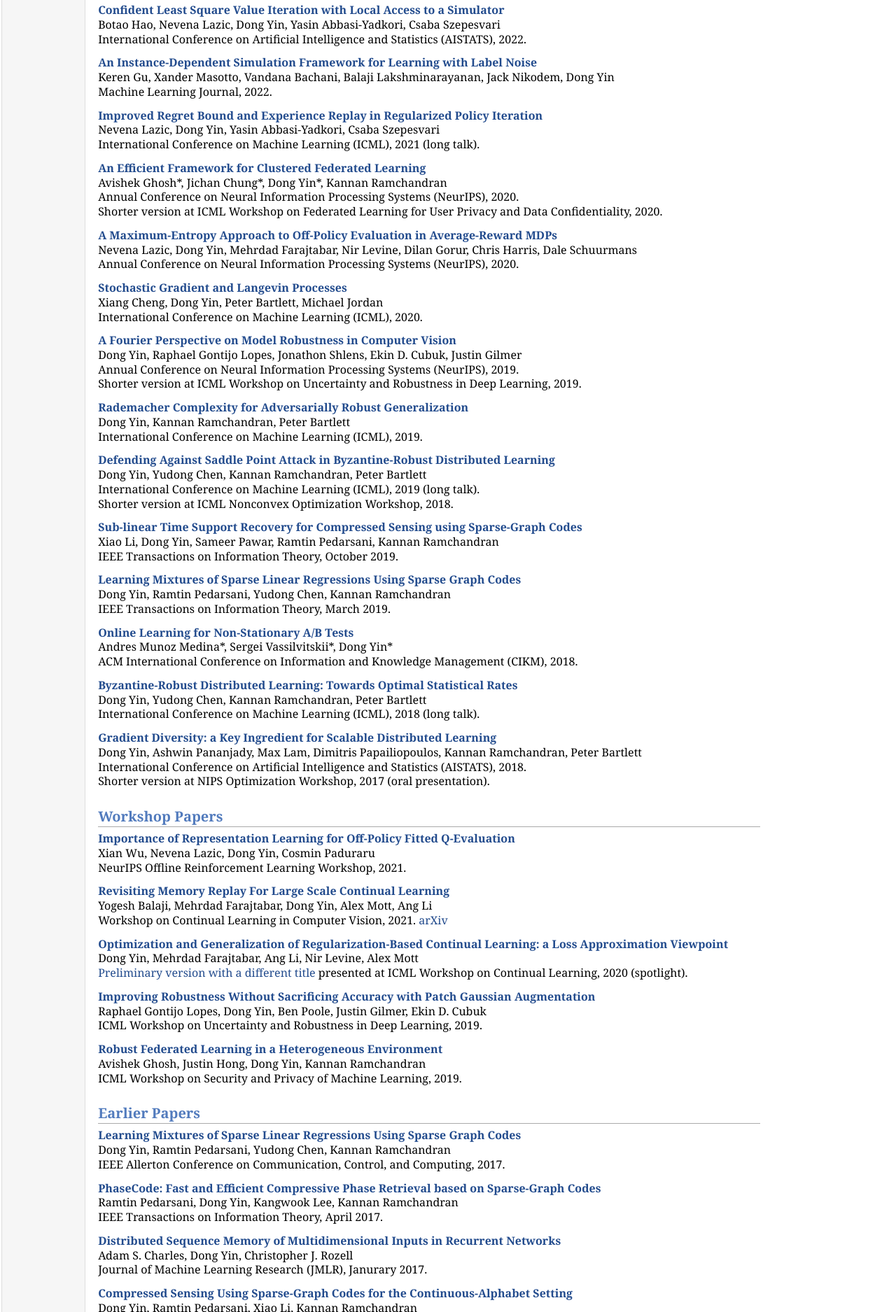
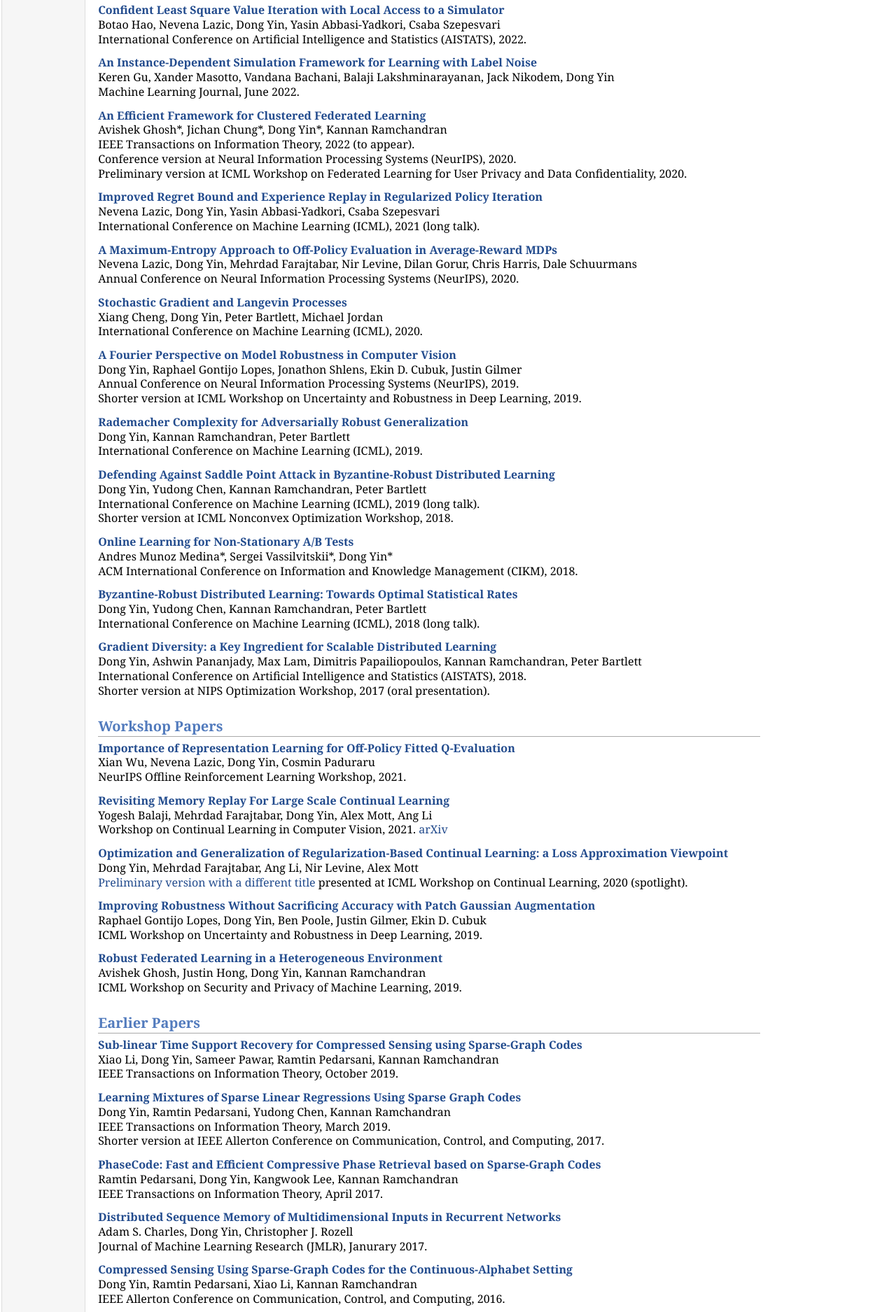
Before and after one commit to dongyin92/dongyin92.github.io, a plain HTML site: page publications.html in a window 1280 px wide. Shown: the part 405-2280 px from the top of the page at 70% size. Drawn offline with Linux system fonts and the light colour scheme.

Commit message:
publication

```diff
--- a/publications.html
+++ b/publications.html
@@ -39,16 +39,17 @@ International Conference on Artificial Intelligence and Statistics (AISTATS), 20
 
 <p><a href="https://arxiv.org/pdf/2107.11413.pdf"><b>An Instance-Dependent Simulation Framework for Learning with Label Noise</b></a>  <br>
 Keren Gu, Xander Masotto, Vandana Bachani, Balaji Lakshminarayanan, Jack Nikodem, Dong Yin<br />
-Machine Learning Journal, 2022.</p>
+Machine Learning Journal, June 2022.</p>
+
+<p><a href="https://arxiv.org/pdf/2006.04088.pdf"><b>An Efficient Framework for Clustered Federated Learning</b></a>  <br>
+Avishek Ghosh*, Jichan Chung*, Dong Yin*, Kannan Ramchandran <br />
+IEEE Transactions on Information Theory, 2022 (to appear). <br />
+Conference version at Neural Information Processing Systems (NeurIPS), 2020. <br />
+Preliminary version at ICML Workshop on Federated Learning for User Privacy and Data Confidentiality, 2020.</p>
 
 <p><a href="https://arxiv.org/pdf/2102.12611v1.pdf"><b>Improved Regret Bound and Experience Replay in Regularized Policy Iteration</b></a>  <br>
 Nevena Lazic, Dong Yin, Yasin Abbasi-Yadkori, Csaba Szepesvari<br />
 International Conference on Machine Learning (ICML), 2021 (long talk).</p>
-
-<p><a href="https://arxiv.org/pdf/2006.04088.pdf"><b>An Efficient Framework for Clustered Federated Learning</b></a>  <br>
-Avishek Ghosh*, Jichan Chung*, Dong Yin*, Kannan Ramchandran <br />
-Annual Conference on Neural Information Processing Systems (NeurIPS), 2020. <br />
-Shorter version at ICML Workshop on Federated Learning for User Privacy and Data Confidentiality, 2020.</p>
 
 <p><a href="https://arxiv.org/pdf/2006.12620.pdf"><b>A Maximum-Entropy Approach to Off-Policy Evaluation in Average-Reward MDPs</b></a>  <br>
 Nevena Lazic, Dong Yin, Mehrdad Farajtabar, Nir Levine, Dilan Gorur, Chris Harris, Dale Schuurmans <br />
@@ -71,14 +72,6 @@ International Conference on Machine Learning (ICML), 2019.</p>
 Dong Yin, Yudong Chen, Kannan Ramchandran, Peter Bartlett   <br />
 International Conference on Machine Learning (ICML), 2019 (long talk).  <br />
 Shorter version at ICML Nonconvex Optimization Workshop, 2018. </p>
-
-<p><a href="https://arxiv.org/pdf/1412.7646.pdf"><b>Sub-linear Time Support Recovery for Compressed Sensing using Sparse-Graph Codes</b></a>  <br />
-Xiao Li, Dong Yin, Sameer Pawar, Ramtin Pedarsani, Kannan Ramchandran  <br />
-IEEE Transactions on Information Theory, October 2019.</p>
-
-<p><a href="https://arxiv.org/pdf/1703.00641.pdf"><b>Learning Mixtures of Sparse Linear Regressions Using Sparse Graph Codes</b></a> <br />
-Dong Yin, Ramtin Pedarsani, Yudong Chen, Kannan Ramchandran <br />
-IEEE Transactions on Information Theory, March 2019.</p>
 
 <p><a href="https://arxiv.org/pdf/1802.05315.pdf"><b>Online Learning for Non-Stationary A/B Tests</b></a> <br />
 Andres Munoz Medina*, Sergei Vassilvitskii*, Dong Yin*  <br />
@@ -115,10 +108,14 @@ Avishek Ghosh, Justin Hong, Dong Yin, Kannan Ramchandran  <br>
 ICML Workshop on Security and Privacy of Machine Learning, 2019. </p>
 
 <h2>Earlier Papers </h2>
+<p><a href="https://arxiv.org/pdf/1412.7646.pdf"><b>Sub-linear Time Support Recovery for Compressed Sensing using Sparse-Graph Codes</b></a>  <br />
+Xiao Li, Dong Yin, Sameer Pawar, Ramtin Pedarsani, Kannan Ramchandran  <br />
+IEEE Transactions on Information Theory, October 2019.</p>
 
 <p><a href="https://arxiv.org/pdf/1703.00641.pdf"><b>Learning Mixtures of Sparse Linear Regressions Using Sparse Graph Codes</b></a> <br />
 Dong Yin, Ramtin Pedarsani, Yudong Chen, Kannan Ramchandran <br />
-IEEE Allerton Conference on Communication, Control, and Computing, 2017.</p>
+IEEE Transactions on Information Theory, March 2019.<br />
+Shorter version at IEEE Allerton Conference on Communication, Control, and Computing, 2017.</p>
 
 <p><a href="https://arxiv.org/pdf/1408.0034.pdf"><b>PhaseCode: Fast and Efficient Compressive Phase Retrieval based on Sparse-Graph Codes</b></a> <br />
 Ramtin Pedarsani, Dong Yin, Kangwook Lee, Kannan Ramchandran <br />
```
